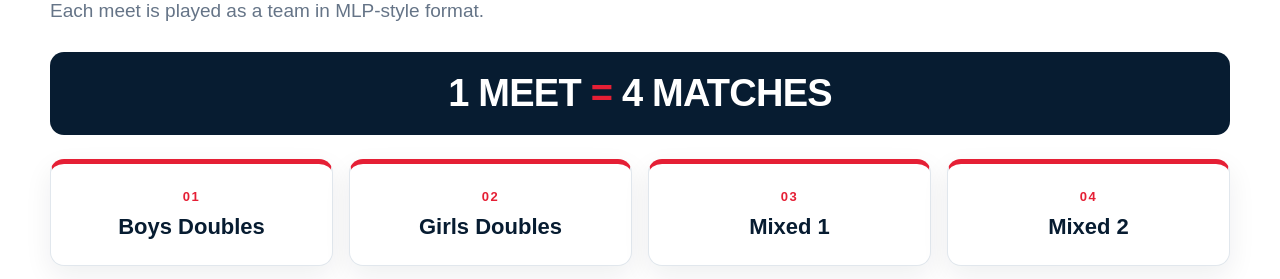
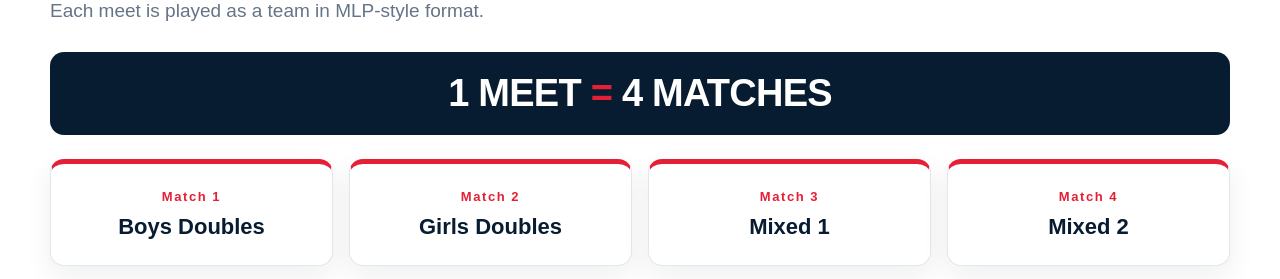
Before and after one commit to colesp-ui/wxpickleball, a Next.js app: page / in a window 1280 px wide. Shown: the part 8772-9051 px from the top of the page. Built offline with nearby package versions, Linux system fonts and the light colour scheme.

Commit message:
Label meet cards as Match 1 through Match 4

```diff
--- a/app/layout.js
+++ b/app/layout.js
@@ -12,10 +12,10 @@ function MeetFormatSection() {
         <p className="meet-intro">Each meet is played as a team in MLP-style format.</p>
         <div className="meet-equation">1 MEET <strong>=</strong> 4 MATCHES</div>
         <div className="meet-match-grid">
-          <div className="meet-match"><div className="meet-num">01</div><h3>Boys Doubles</h3></div>
-          <div className="meet-match"><div className="meet-num">02</div><h3>Girls Doubles</h3></div>
-          <div className="meet-match"><div className="meet-num">03</div><h3>Mixed 1</h3></div>
-          <div className="meet-match"><div className="meet-num">04</div><h3>Mixed 2</h3></div>
+          <div className="meet-match"><div className="meet-num">Match 1</div><h3>Boys Doubles</h3></div>
+          <div className="meet-match"><div className="meet-num">Match 2</div><h3>Girls Doubles</h3></div>
+          <div className="meet-match"><div className="meet-num">Match 3</div><h3>Mixed 1</h3></div>
+          <div className="meet-match"><div className="meet-num">Match 4</div><h3>Mixed 2</h3></div>
         </div>
         <div className="match-rules">
           <div className="match-rule"><span className="match-rule-label">How a match is won</span><span className="match-rule-value">Win <em>2 of 3</em> Games</span></div>
```
